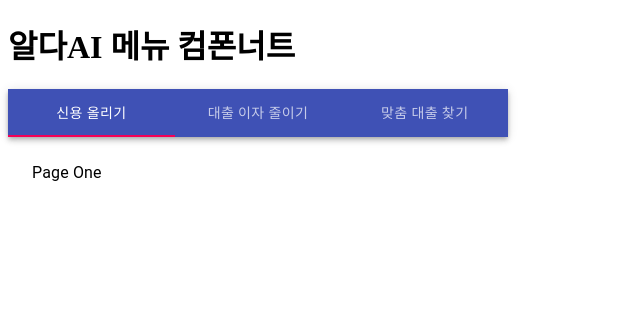
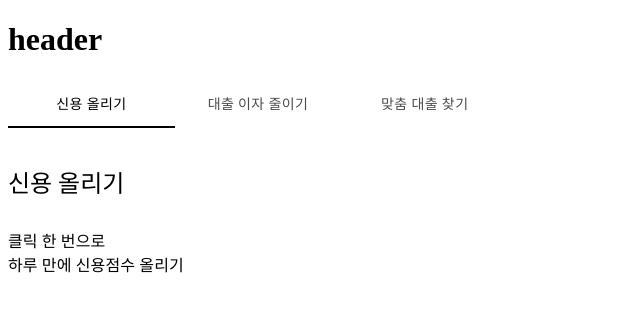
Before and after one commit to min-code-han/alda_tab_practice, a React (Create React App) app: page / in a window 1280 px wide. Shown: the top 312 px of the page, without its empty margins (0-640 px from the left). Built offline with nearby package versions, Linux system fonts and the light colour scheme.

Commit message:
폰트어썸 설치완료

```diff
--- a/package.json
+++ b/package.json
@@ -3,6 +3,9 @@
   "version": "0.1.0",
   "private": true,
   "dependencies": {
+    "@fortawesome/fontawesome-svg-core": "^1.2.35",
+    "@fortawesome/free-solid-svg-icons": "^5.15.3",
+    "@fortawesome/react-fontawesome": "^0.1.14",
     "@material-ui/core": "^4.11.4",
     "@testing-library/jest-dom": "^5.11.4",
     "@testing-library/react": "^11.1.0",
--- a/src/aldaAI.js
+++ b/src/aldaAI.js
@@ -1,11 +1,12 @@
 import React from 'react';
 import styled from 'styled-components'
 import TabPanel from './tab';
+import './style/tab.scss'
 
 const AldaAI = () => {
     return(
         <Wrap>
-            <h1>알다AI 메뉴 컴폰너트</h1>
+            <h1>header</h1>
             <TabPanel />
         </Wrap>
     )
--- /dev/null
+++ b/src/content.js
@@ -0,0 +1,24 @@
+import React from 'react';
+import {Typography} from '@material-ui/core'
+import { makeStyles } from '@material-ui/core/styles';
+
+const typosStyle = makeStyles((theme)=>({
+    h1:{
+        paddingTop:"40px",
+        paddingBottom:"30px",
+    }
+}))
+
+const Content = (props) => {
+    const classes = typosStyle();
+    const {title, sub1, sub2} = props
+    return(
+        <>
+            <Typography variant="h5" className={classes.h1}>{title}</Typography>
+            <Typography variant="h7">{sub1}</Typography><br />
+            <Typography variant="h7">{sub2}</Typography>
+        </>
+    )
+};
+
+export default Content;
--- /dev/null
+++ b/src/style/tab.scss
@@ -0,0 +1,3 @@
+span.PrivateTabIndicator-colorSecondary-5{
+    background-color: black;
+  }
--- /dev/null
+++ b/src/style/tabStyle.js
@@ -0,0 +1,15 @@
+import { makeStyles } from '@material-ui/core/styles';
+
+const useStyles = makeStyles((theme) => ({
+    root: {
+      flexGrow: 1,
+      backgroundColor: theme.palette.background.paper,
+    },
+    tabAppBar:{
+      background:"none",
+      color:"black",
+      boxShadow:"none"
+    }
+  }));
+
+  export default useStyles;
--- a/src/tab.js
+++ b/src/tab.js
@@ -1,11 +1,14 @@
 import React from 'react';
 import PropTypes from 'prop-types';
-import { makeStyles } from '@material-ui/core/styles';
 import AppBar from '@material-ui/core/AppBar';
 import Tabs from '@material-ui/core/Tabs';
 import Tab from '@material-ui/core/Tab';
 import Typography from '@material-ui/core/Typography';
 import Box from '@material-ui/core/Box';
+import Content from './content'
+
+import useStyles from './style/tabStyle'
+
 
 function TabPanel(props) {
   const { children, value, index, ...other } = props;
@@ -19,7 +22,7 @@ function TabPanel(props) {
       {...other}
     >
       {value === index && (
-        <Box p={3}>
+        <Box >
           <Typography>{children}</Typography>
         </Box>
       )}
@@ -52,12 +55,7 @@ function LinkTab(props) {
   );
 }
 
-const useStyles = makeStyles((theme) => ({
-  root: {
-    flexGrow: 1,
-    backgroundColor: theme.palette.background.paper,
-  },
-}));
+
 
 export default function NavTabs() {
   const classes = useStyles();
@@ -69,26 +67,27 @@ export default function NavTabs() {
 
   return (
     <div className={classes.root}>
-      <AppBar position="static" >
+      <AppBar position="static" className={classes.tabAppBar}>
         <Tabs
           variant="fullWidth"
           value={value}
           onChange={handleChange}
           aria-label="nav tabs example"
+          className={classes.indicator}
         >
-          <LinkTab label="신용 올리기" href="/drafts" {...a11yProps(0)} />
-          <LinkTab label="대출 이자 줄이기" href="/trash" {...a11yProps(1)} />
-          <LinkTab label="맞춤 대출 찾기" href="/spam" {...a11yProps(2)} />
+          <LinkTab label="신용 올리기" href="/drafts" {...a11yProps(0)} disableRipple/>
+          <LinkTab label="대출 이자 줄이기" href="/trash" {...a11yProps(1)} disableRipple/>
+          <LinkTab label="맞춤 대출 찾기" href="/spam" {...a11yProps(2)} disableRipple/>
         </Tabs>
       </AppBar>
       <TabPanel value={value} index={0}>
-        Page One
+        <Content title="신용 올리기" sub1="클릭 한 번으로" sub2="하루 만에 신용점수 올리기"/>
       </TabPanel>
       <TabPanel value={value} index={1}>
-        Page Two
+        <Content title="대출 이자 줄이기" sub1="매일 부담스러운 대출이자" sub2="금리인하요구권으로 줄일수 있어요"/>
       </TabPanel>
       <TabPanel value={value} index={2}>
-        Page Three
+        <Content title="맞춤 대출 찾기" sub1="내 대풀금리가 가장 맞은 곳은?" sub2=""/>
       </TabPanel>
     </div>
   );
```
Also changed, not shown: 1 other file (tests, documents, lock files or other folders).
